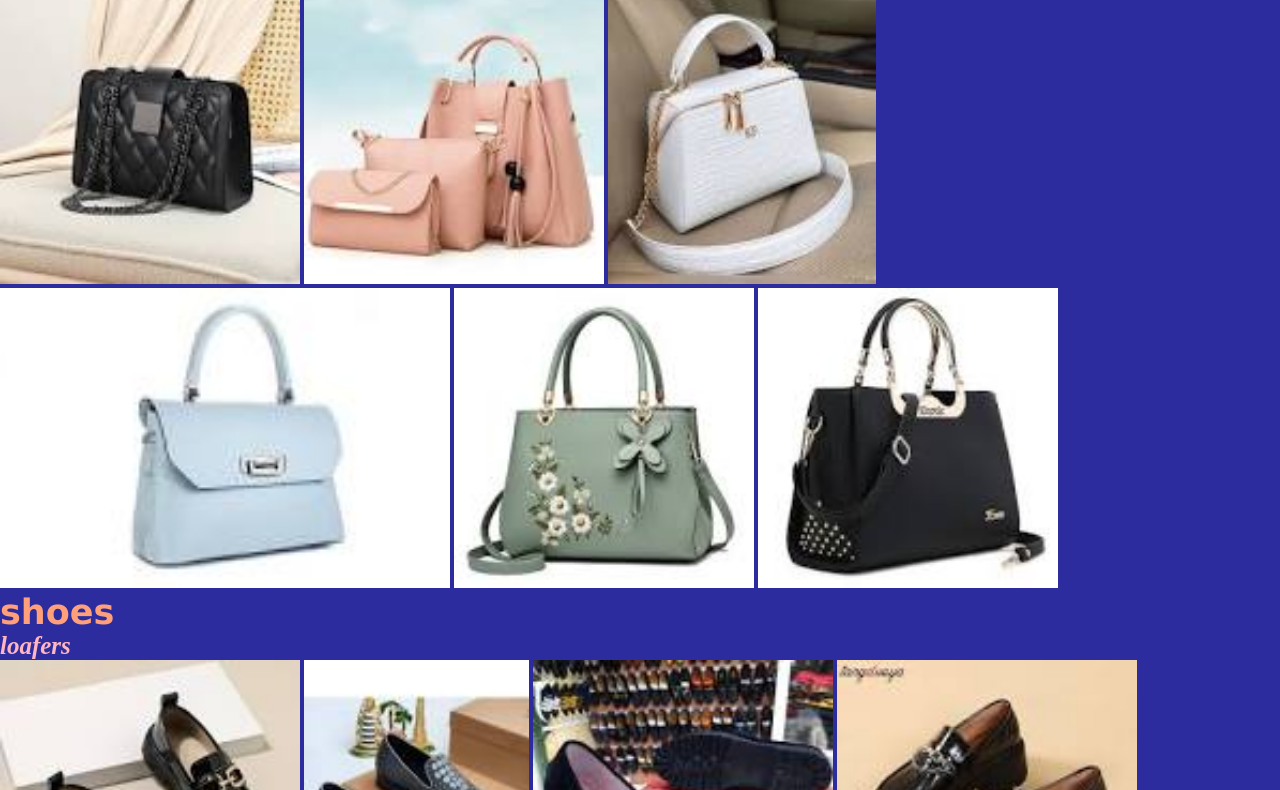
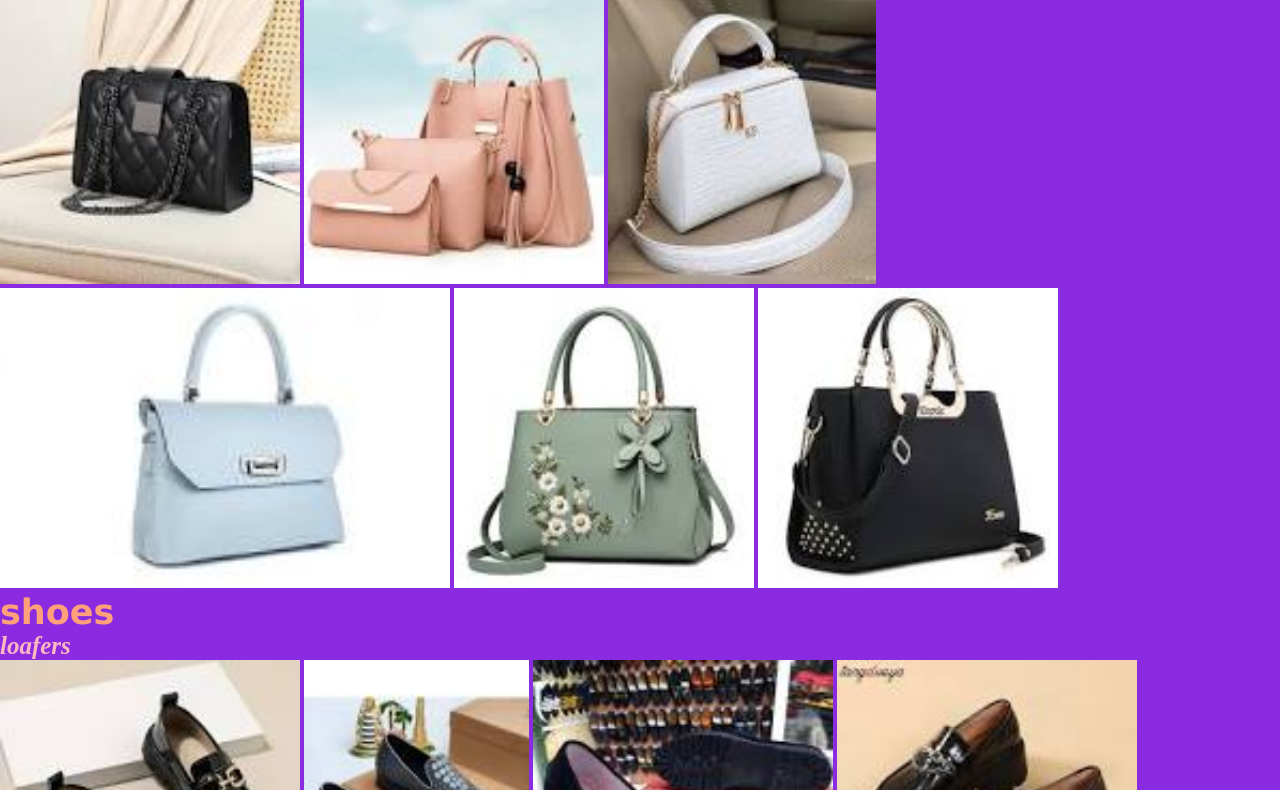
Before and after one commit to dfwmimi01/my-first-webpage, a plain HTML site: page second page.html in a window 1280 px wide. Shown: the part 379-1169 px from the top of the page. Drawn offline with Linux system fonts and the light colour scheme.

Commit message:
add  updated background

```diff
--- a/css/second page.css
+++ b/css/second page.css
@@ -4,7 +4,7 @@
     box-sizing: border-box;
 }
 body {
-    background-color: rgba(0, 0, 139, 0.829);
+    background-color: blueviolet;
 }
 
 .mimi {
```
